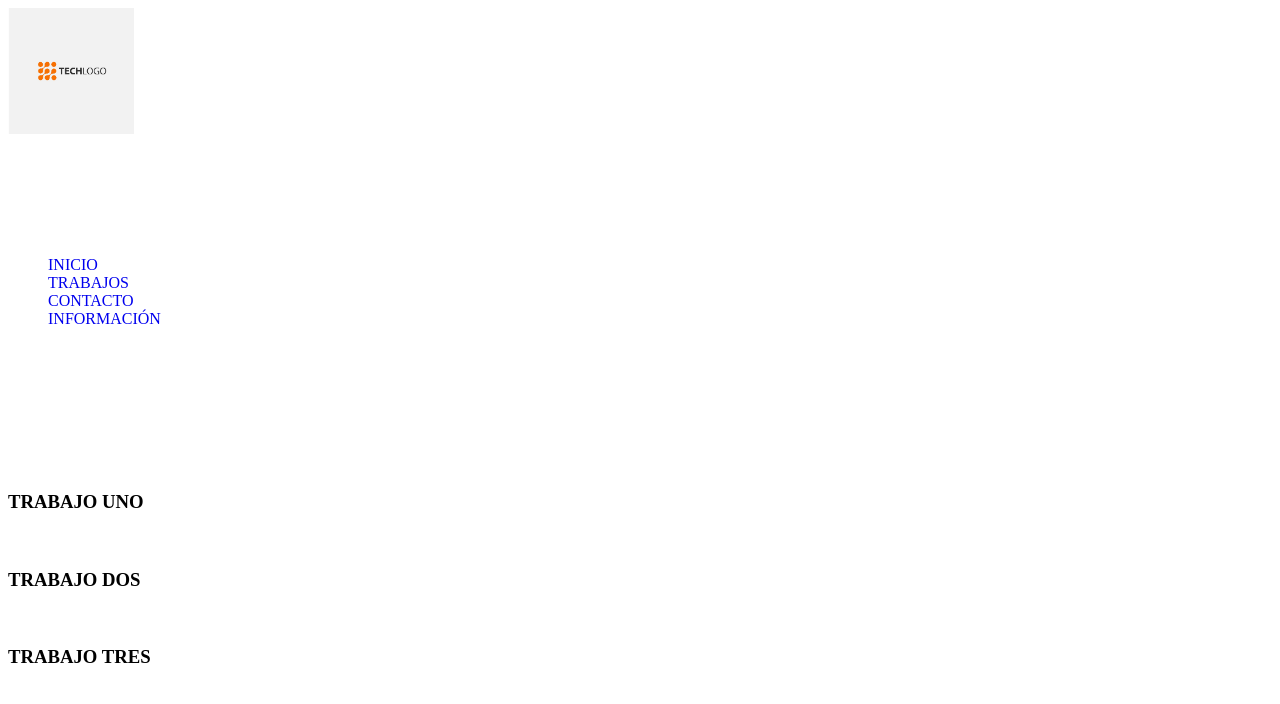
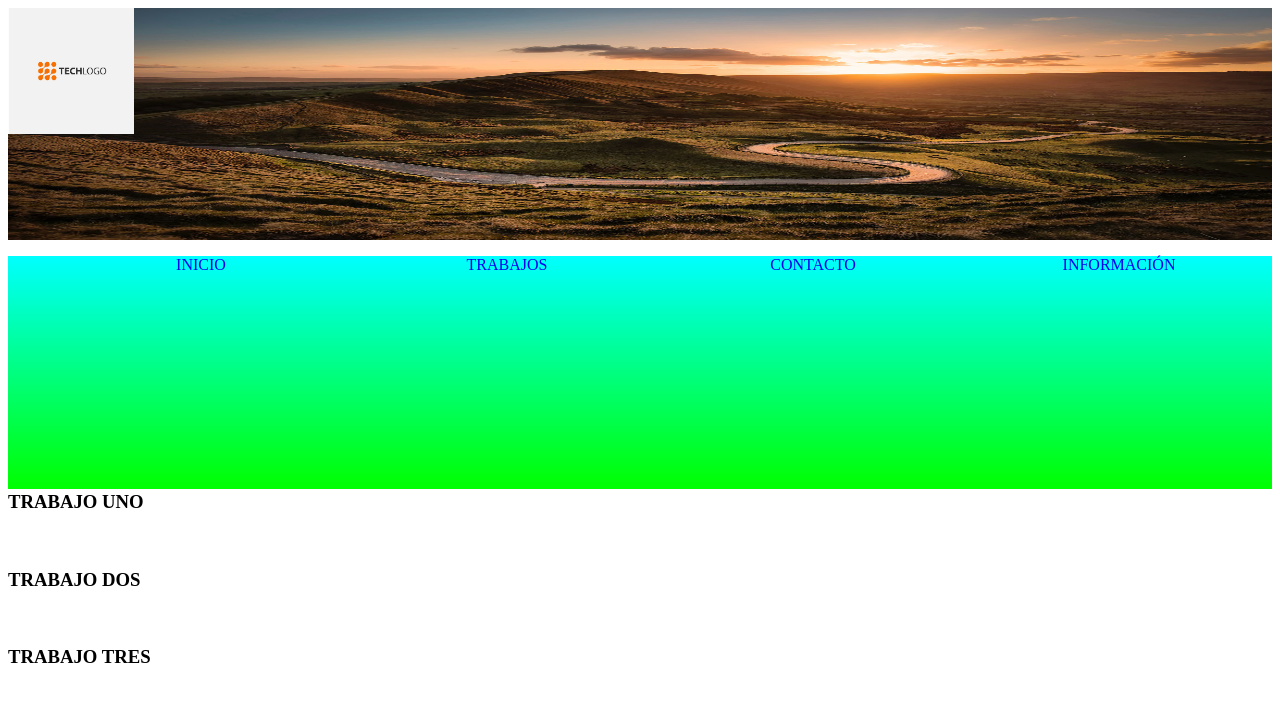
Before and after one commit to jesusagrafojo/Trabajolenguajes, a plain HTML site: page index.html in a window 1280 px wide. Drawn offline with Linux system fonts and the light colour scheme.

Commit message:
posicionando

```diff
--- a/style.css
+++ b/style.css
@@ -1,9 +1,34 @@
 body{
     display: grid;
-    grid-template-columns: repeat(1);
     grid-template-rows: repeat(4,1fr);
 }
-a{text-decoration: none;}
-li{
-   list-style: none;
+header{
+    background-image: url(imagenes/1366_2000.jpg);
+
+    background-repeat:round;
+
 }
+ul{
+    display: flex;
+    justify-content: space-between;
+
+    background: linear-gradient(to top, lime, cyan);
+    height: 100%;
+
+}
+li{display: flex;
+   justify-content:center;
+    height: 100%;
+    width: 100%;
+    list-style: none;
+
+}
+li:hover{
+    background-color: aliceblue;
+}
+a{text-decoration: none;
+    text-align: center;
+    height: 100%;
+    flex-direction:column;
+    align-items: center;
+}
```
Also changed, not shown: 1366_2000.jpg (deleted).
